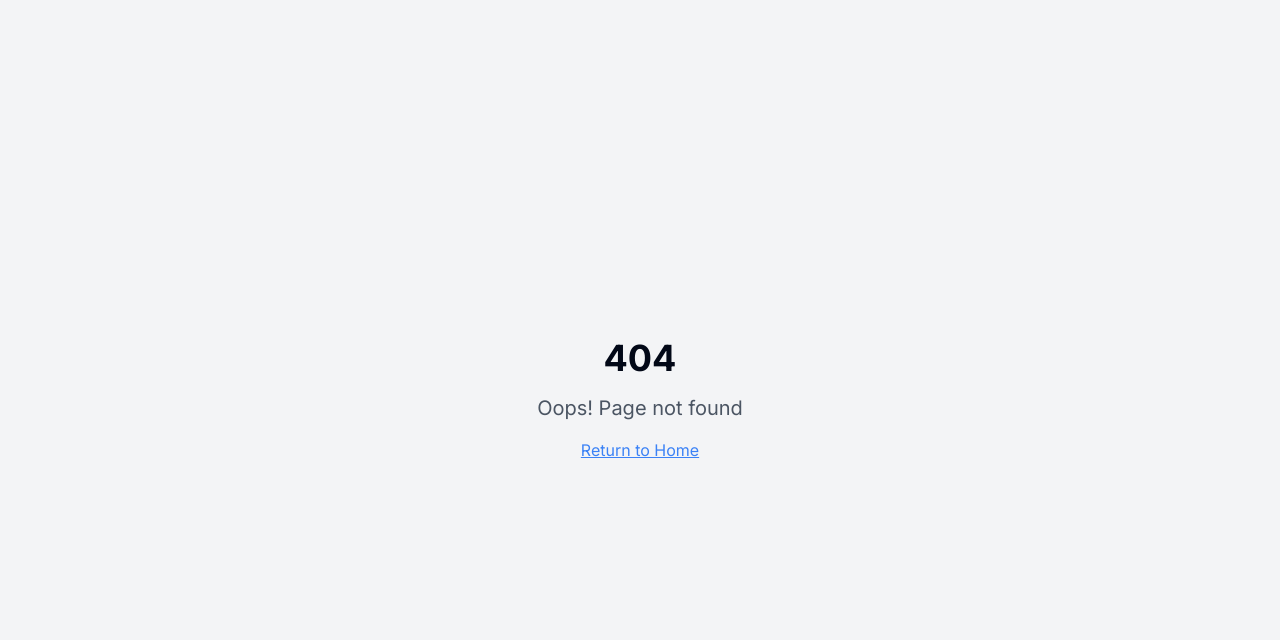
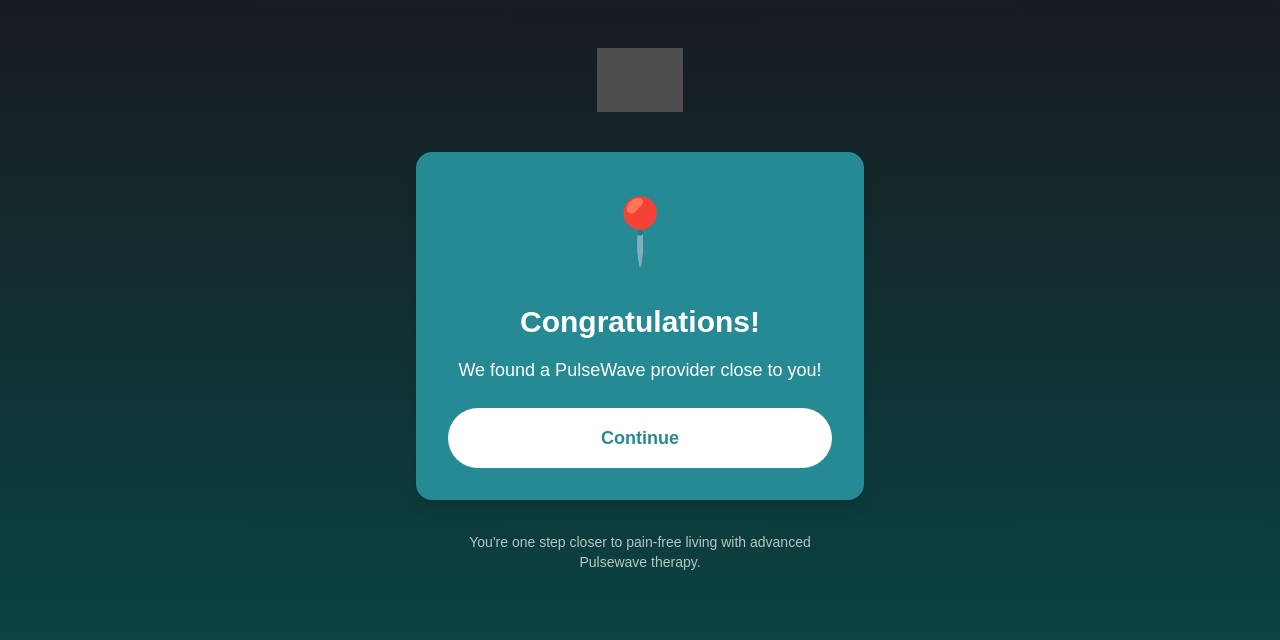
Before and after one commit to KethalFarg/pulsewave-insight-quiz, a React (Vite) app: page /slide_05_providerloadingpopup in a window 1280 px wide. Before the commit this address had no page. Shown: the top 640 px of the page. Built offline with nearby package versions, Linux system fonts and the light colour scheme; grey boxes are pictures that could not be loaded.

Commit message:
Add provider confirmation popup
Create Slide_05_ProviderLoadingPopup and update routing.

```diff
--- a/src/App.tsx
+++ b/src/App.tsx
@@ -9,6 +9,7 @@ import NotFound from "./pages/NotFound";
 import Slide_02_JointSelect from "./pages/Slide_02_JointSelect";
 import Slide_03_ZipCodeEntry from "./pages/Slide_03_ZipCodeEntry";
 import Slide_04_FindingProviderPopup from "./pages/Slide_04_FindingProviderPopup";
+import Slide_05_ProviderLoadingPopup from "./pages/Slide_05_ProviderLoadingPopup";
 
 const queryClient = new QueryClient();
 
@@ -23,6 +24,7 @@ const App = () => (
           <Route path="/slide_02_jointselect" element={<Slide_02_JointSelect />} />
           <Route path="/slide_03_zipcodeentry" element={<Slide_03_ZipCodeEntry />} />
           <Route path="/slide_04_findingproviderpopup" element={<Slide_04_FindingProviderPopup />} />
+          <Route path="/slide_05_providerloadingpopup" element={<Slide_05_ProviderLoadingPopup />} />
           {/* ADD ALL CUSTOM ROUTES ABOVE THE CATCH-ALL "*" ROUTE */}
           <Route path="*" element={<NotFound />} />
         </Routes>
--- a/src/pages/Slide_04_FindingProviderPopup.tsx
+++ b/src/pages/Slide_04_FindingProviderPopup.tsx
@@ -8,9 +8,8 @@ const Slide_04_FindingProviderPopup = () => {
   useEffect(() => {
     // Auto-advance after 3 seconds (simulating provider search)
     const timer = setTimeout(() => {
-      // Navigate to next step - replace with actual next route when available
       console.log('Provider search complete');
-      // navigate('/slide_05_next'); // Replace with actual next route
+      navigate('/slide_05_providerloadingpopup');
     }, 3000);
 
     return () => clearTimeout(timer);
--- /dev/null
+++ b/src/pages/Slide_05_ProviderLoadingPopup.tsx
@@ -0,0 +1,112 @@
+
+import React from 'react';
+import { useNavigate } from 'react-router-dom';
+
+const Slide_05_ProviderLoadingPopup = () => {
+  const navigate = useNavigate();
+
+  const handleContinue = () => {
+    // Navigate to next step - replace with actual next route when available
+    console.log('User clicked continue');
+    // navigate('/slide_06_next'); // Replace with actual next route
+  };
+
+  return (
+    <>
+      <style>{`
+        .location-marker {
+          font-size: 4rem;
+          color: white;
+          animation: popIn 0.8s ease-out;
+        }
+        @keyframes popIn {
+          0% {
+            transform: scale(0) translateY(20px);
+            opacity: 0;
+          }
+          50% {
+            transform: scale(1.2) translateY(-10px);
+            opacity: 0.8;
+          }
+          100% {
+            transform: scale(1) translateY(0);
+            opacity: 1;
+          }
+        }
+        .bounce-gentle {
+          animation: bounceGentle 2s ease-in-out infinite;
+        }
+        @keyframes bounceGentle {
+          0%, 20%, 50%, 80%, 100% {
+            transform: translateY(0);
+          }
+          40% {
+            transform: translateY(-10px);
+          }
+          60% {
+            transform: translateY(-5px);
+          }
+        }
+        .text-animate {
+          animation: fadeInUp 0.6s ease-out 0.4s both;
+        }
+        @keyframes fadeInUp {
+          from {
+            opacity: 0;
+            transform: translateY(20px);
+          }
+          to {
+            opacity: 1;
+            transform: translateY(0);
+          }
+        }
+      `}</style>
+      <div className="font-montserrat bg-gradient-to-b from-[#323743] to-[#0d9c95] min-h-screen flex flex-col items-center justify-start pt-12 px-4 relative">
+        {/* Background Logo */}
+        <div className="flex flex-col items-center justify-center mb-8">
+          <img
+            src="https://imagedelivery.net/ye6TBwd9tSy8dGYL2VHjgg/0b98e6b6-e3f9-4251-b9e3-e82eb5f47600/public"
+            alt="SoftWave Logo"
+            className="h-16 w-auto mb-2"
+          />
+        </div>
+
+        {/* Dark Overlay */}
+        <div className="fixed inset-0 bg-black bg-opacity-50 z-10"></div>
+
+        {/* Main Container */}
+        <div className="bg-teal-600 rounded-2xl shadow-lg w-full max-w-md p-8 mb-8 relative z-20">
+          {/* Animated Location Marker */}
+          <div className="flex justify-center mb-6">
+            <div className="location-marker bounce-gentle text-white">📍</div>
+          </div>
+
+          {/* Heading */}
+          <h2 className="text-white text-3xl font-bold text-center mb-4 text-animate">
+            Congratulations!
+          </h2>
+
+          {/* Subtext */}
+          <p className="text-white text-lg text-center font-medium text-animate mb-6">
+            We found a PulseWave provider close to you!
+          </p>
+
+          {/* Continue Button */}
+          <button
+            onClick={handleContinue}
+            className="w-full bg-white text-teal-600 font-bold py-4 px-6 rounded-full text-lg hover:bg-gray-50 transition-colors duration-200"
+          >
+            Continue
+          </button>
+        </div>
+
+        {/* Additional Information */}
+        <div className="text-white text-center text-sm opacity-70 px-6 max-w-md relative z-20">
+          <p>You're one step closer to pain-free living with advanced Pulsewave therapy.</p>
+        </div>
+      </div>
+    </>
+  );
+};
+
+export default Slide_05_ProviderLoadingPopup;
```
